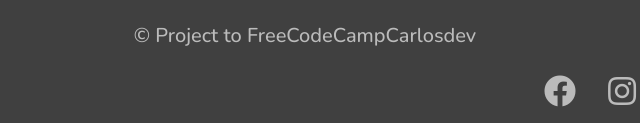
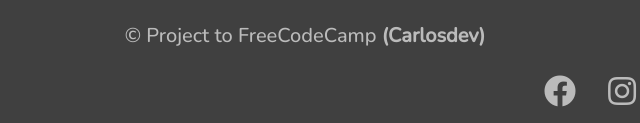
Before and after one commit to Charlesss-0/Documentation_page, a plain HTML site: page index.html in a window 1280 px wide. Shown: the part 11841-11964 px from the top of the page, 485-1125 px from the left. Drawn offline with nearby package versions, Linux system fonts and the light colour scheme.

Commit message:
Update index.html

```diff
--- a/index.html
+++ b/index.html
@@ -535,7 +535,7 @@
             </nav>
             <div class="copyright">
                 <p>
-                    &copy; Project to FreeCodeCamp<span>Carlosdev</span>
+                    &copy; Project to FreeCodeCamp<span class="bold"> (Carlosdev)</span>
                 </p>
             </div>
             <span class="icons">
```
